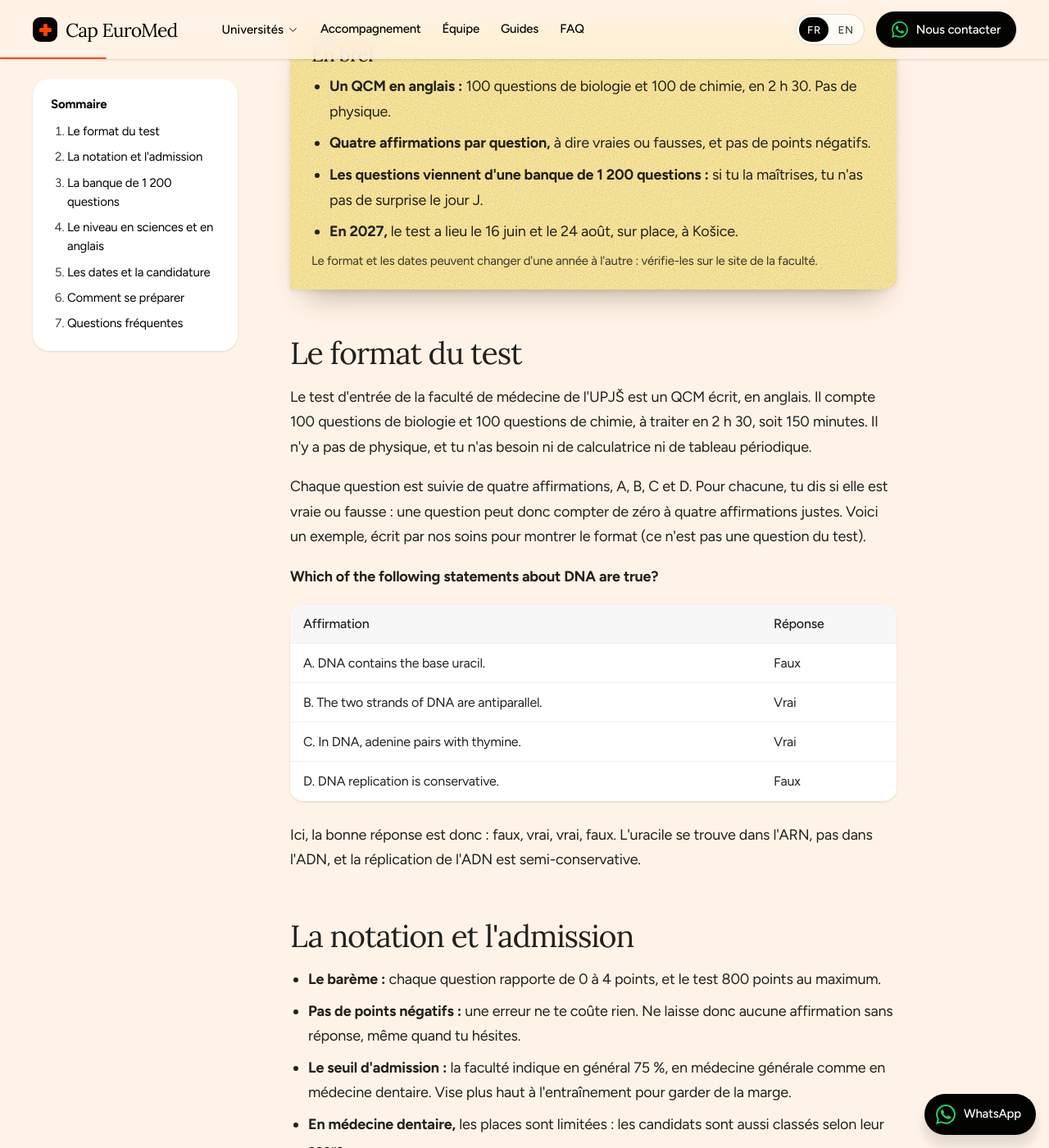
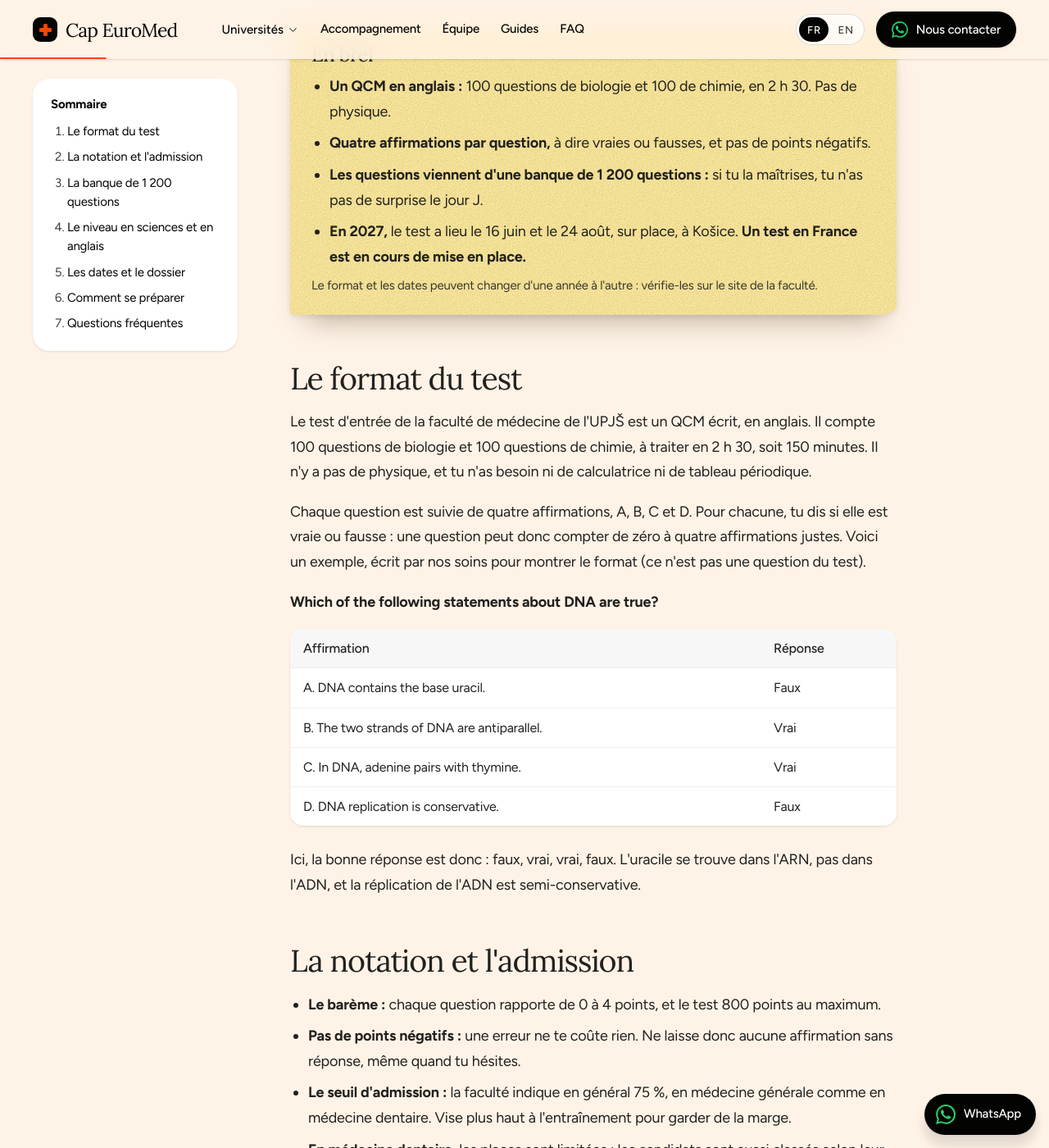
Before and after one commit to capmedecine/cap-euromed, a Jekyll site: the page built from _guides/test-entree-upjs-kosice.html, in a window 1280 px wide and 1400 px high, scrolled down 650 px. Shown: the whole window at 82% size. Built offline with Jekyll 4.4.1, drawn with Linux system fonts in a browser that asks for light colours; some of the changed text lies outside the part shown.

Commit message:
Guide test UPJŠ : test en France en préparation, sans candidature en solo
- Retrait des délais « si tu postules seul », du passage sur le représentant
  et du mode d'emploi de la candidature en ligne.
- Test en France « en cours de mise en place » : dans l'encadré En bref,
  dans un encadré dédié (section dates) et dans la FAQ.
- Style .callout (asset_version 16).

Co-Authored-By: Claude Opus 5.5 <noreply@anthropic.com>
Claude-Session: https://claude.ai/code/session_01MCgKUfh5b5m5wMUj2Hyf8b

```diff
--- a/_config.yml
+++ b/_config.yml
@@ -2,7 +2,7 @@
 title: Cap EuroMed
 url: "https://cap-euromed.fr"
 # Incrémenter quand site.css ou site.js change (force le rechargement chez les visiteurs)
-asset_version: 15
+asset_version: 16
 # Mesure d'audience sans cookies : mettre "cap-euromed.fr" une fois le compte Plausible créé
 plausible_domain: ""
 exclude:
--- a/_guides/test-entree-upjs-kosice.html
+++ b/_guides/test-entree-upjs-kosice.html
@@ -20,12 +20,14 @@ toc:
   - id: niveau
     title: "Le niveau en sciences et en anglais"
   - id: dates
-    title: "Les dates et la candidature"
+    title: "Les dates et le dossier"
   - id: preparation
     title: "Comment se préparer"
 faq:
   - q: "Quelles sont les matières du test d'entrée de l'UPJŠ ?"
     a: "La biologie et la chimie, en anglais : 100 questions dans chaque matière, soit 200 questions en 2 h 30. Il n'y a pas de physique."
+  - q: "Peut-on passer le test d'entrée de l'UPJŠ en France ?"
+    a: "C'est en cours de mise en place. Pour l'instant, le test a lieu à Košice, à la faculté de médecine. On te tient au courant dès que la possibilité de le passer en France est confirmée."
   - q: "Comment est noté le test d'entrée de l'UPJŠ ?"
     a: "Chaque question comporte 4 affirmations, et tu dis pour chacune si elle est vraie ou fausse. Une question rapporte de 0 à 4 points, soit 800 points au maximum, et il n'y a pas de points négatifs. La faculté indique un seuil d'admission habituel de 75 %. En médecine dentaire, les places sont limitées : les candidats sont aussi classés selon leur score."
   - q: "Les questions du test de l'UPJŠ sont-elles connues à l'avance ?"
@@ -56,7 +58,7 @@ sources:
     <li><strong>Un QCM en anglais&nbsp;:</strong> 100 questions de biologie et 100 de chimie, en 2&nbsp;h&nbsp;30. Pas de physique.</li>
     <li><strong>Quatre affirmations par question,</strong> à dire vraies ou fausses, et pas de points négatifs.</li>
     <li><strong>Les questions viennent d'une banque de 1&nbsp;200 questions&nbsp;:</strong> si tu la maîtrises, tu n'as pas de surprise le jour J.</li>
-    <li><strong>En 2027,</strong> le test a lieu le 16 juin et le 24 août, sur place, à Košice.</li>
+    <li><strong>En 2027,</strong> le test a lieu le 16 juin et le 24 août, sur place, à Košice. <strong>Un test en France est en cours de mise en place.</strong></li>
   </ul>
   <p class="answer-note">Le format et les dates peuvent changer d'une année à l'autre&nbsp;: vérifie-les sur le site de la faculté.</p>
 </div>
@@ -101,18 +103,13 @@ sources:
 </blockquote>
 <p>Si tu sors d'un échec en PASS ou en LAS, la biologie et la chimie que tu as travaillées te serviront directement. Lis aussi notre guide <a href="/guides/echec-pass-las-que-faire/">Échec en PASS ou en LAS&#8239;: que faire&#8239;?</a></p>
 
-<h2 id="dates">Les dates et la candidature</h2>
-<div class="table-wrap">
-<table class="cmp-table">
-  <thead><tr><th>Session 2027</th><th>Date du test</th><th>Dossier à envoyer, si tu postules seul</th></tr></thead>
-  <tbody>
-    <tr><td>Juin</td><td data-label="Test">16 juin 2027, à Košice</td><td data-label="Dossier">jusqu'au 2 juin 2027</td></tr>
-    <tr><td>Août</td><td data-label="Test">24 août 2027, à Košice</td><td data-label="Dossier">jusqu'au 10 août 2027</td></tr>
-  </tbody>
-</table>
+<h2 id="dates">Les dates et le dossier</h2>
+<p>En 2027, le test a lieu le 16 juin et le 24 août, sur place, à la faculté de médecine de Košice. Les dates limites pour envoyer ton dossier, on te les donne dès le premier échange.</p>
+<div class="callout">
+  <p class="callout-title">En préparation&nbsp;: passer le test en France</p>
+  <p>La possibilité de passer le test d'entrée en France est en cours de mise en place. Tu n'aurais alors plus besoin de faire le voyage jusqu'à Košice pour le test. On te tient au courant dès que c'est confirmé.</p>
 </div>
-<p>Le test se passe sur place, à la faculté de médecine de Košice. Si tu passes par un représentant de la faculté, ce sont les délais de son contrat avec elle qui comptent. On te donne les dates à respecter dès le premier échange.</p>
-<p>Tu remplis ta candidature en ligne, sur le système de l'université (AiS2), puis tu envoies ton dossier&nbsp;: c'est la date de la poste qui compte. Il te faut notamment une copie de ta pièce d'identité et un certificat médical d'aptitude aux études, en original, en anglais ou en slovaque, daté de moins de 3 mois. Les frais de candidature sont de 30&nbsp;€ pour une candidature en ligne, d'après le barème 2026-2027 de l'université.</p>
+<p>Ton dossier comprend notamment une copie de ta pièce d'identité et un certificat médical d'aptitude aux études, en original, en anglais ou en slovaque, daté de moins de 3 mois. L'université demande aussi des frais de candidature, de 30&nbsp;€ dans son barème 2026-2027. On prépare ce dossier avec toi, pour qu'il parte complet et dans les délais.</p>
 <p><strong>Juin ou août&#8239;?</strong> Officiellement, on ne peut pas repasser le test en août après un échec en juin. La session d'août permet surtout de candidater plus tard, par exemple après les résultats de PASS, de LAS ou de Parcoursup. La session de juin a un avantage&nbsp;: si ça ne passe pas, il te reste l'été pour tenter d'autres facultés, dont certaines font passer leur test en ligne, comme à Bratislava ou à Martin. Toutes les dates sont dans notre <a href="/guides/calendrier-medecine-etranger-2027/">calendrier pour la rentrée 2027</a>.</p>
 
 <h2 id="preparation">Comment se préparer</h2>
--- a/assets/css/site.css
+++ b/assets/css/site.css
@@ -643,6 +643,9 @@ html[lang="en"] .price{gap:1px}
 .answer-title{font:400 24px/1.1 var(--serif);letter-spacing:-.03em;margin-bottom:10px!important}
 .answer ul{margin-bottom:8px}
 .answer-note{font-size:15px;color:#3a382c;margin:0!important}
+.callout{margin:6px 0 30px;padding:20px 24px 18px;background:var(--peri);background-image:var(--grain);border-radius:4px 4px 24px 4px/4px 4px 10px 4px;box-shadow:var(--sh-paper)}
+.callout-title{font:400 22px/1.2 var(--serif);letter-spacing:-.03em;margin-bottom:8px!important}
+.prose .callout p:last-child{margin-bottom:0}
 .prose .faq-list{margin-bottom:28px}
 .prose .faq-list summary{font-size:17px}
 .prose .faq-a{font-size:16px}
```
